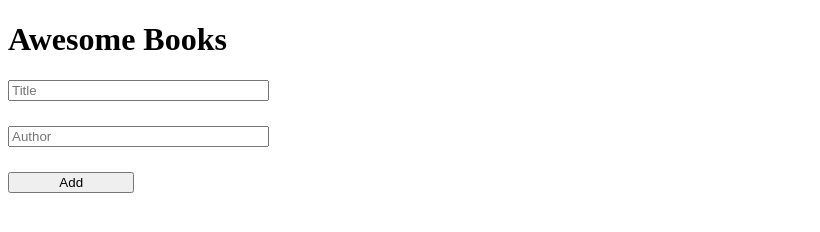
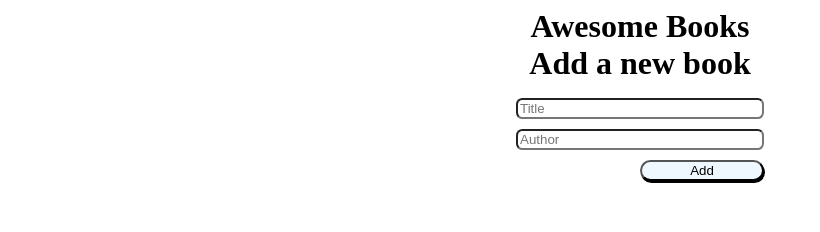
Before and after one commit to mahdinoori2000/awesome-book, a website: page index.html in a window 1280 px wide. Shown: the whole page, without its empty margins (0-820 px from the left). Drawn offline with Linux system fonts and the light colour scheme.

Commit message:
Add styles for add book section

```diff
--- a/index.html
+++ b/index.html
@@ -8,13 +8,20 @@
     <link rel="stylesheet" href="style.css" />
   </head>
   <body>
+    <main class="awesome-books">
       <h1>Awesome Books</h1>
+      <div class="add">
+        <h1>Add a new book</h1>
         <ul id="book-list"></ul>
         <article class="add-book">
           <input type="text" id="title" placeholder="Title" />
           <input type="text" id="author" placeholder="Author" />
+          <div class="add-button">
             <button id="add-btn">Add</button>
+          </div>
         </article>
+      </div>
+    </main>
     <script src="script.js"></script>
   </body>
 </html>
--- a/style.css
+++ b/style.css
@@ -1,5 +1,27 @@
 span {
   display: block;
+}
+
+.awesome-books {
+    display: flex;
+    flex-direction: column;
+    align-items: center;
+}
+
+.awesome-books h1 {
+    margin: 0;
+    text-align: center;
+}
+
+.awesome-books button {
+    width: 50%;
+    background-color: aliceblue;
+    border-radius: 1rem;
+    box-shadow: 1px 2px;
+}
+
+.add-button {
+    text-align: end;
 }
 
 ul {
@@ -13,10 +35,7 @@ ul {
 }
 
 .add-book input {
-  width: 20%;
-  margin-bottom: 2%;
+  margin-bottom: 4%;
+  border-radius: 0.4rem;
+  width: 15rem;
 }
-
-.add-book button {
-  width: 10%;
-}
```
Lines whose indentation alone changed are shown as unchanged.
